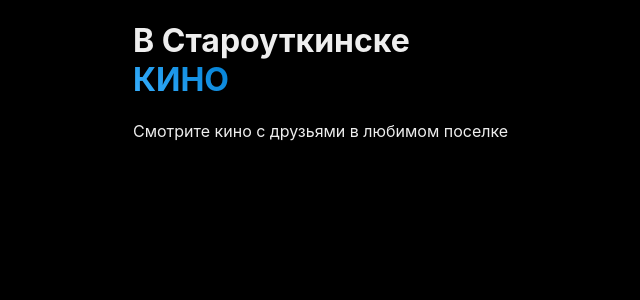
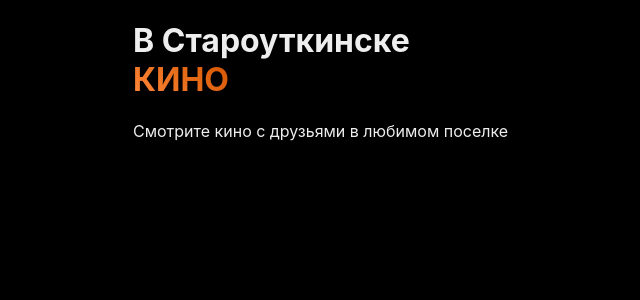
Before and after one commit to justerest/in-staroutkinsk, a Next.js app: page /cinema in a window 1280 px wide. Shown: the top 300 px of the page, without its empty margins (179-819 px from the left). Built offline with nearby package versions, Linux system fonts and the light colour scheme.

Commit message:
fix: cinema subtitle color

```diff
--- a/pages/cinema.tsx
+++ b/pages/cinema.tsx
@@ -14,7 +14,7 @@ const CinemaPage: NextPage = () => {
       </Head>
 
       <Header>
-        <span className={styles.main}>Кино</span>
+        <span className={styles.cinema}>Кино</span>
       </Header>
 
       <main>
```
